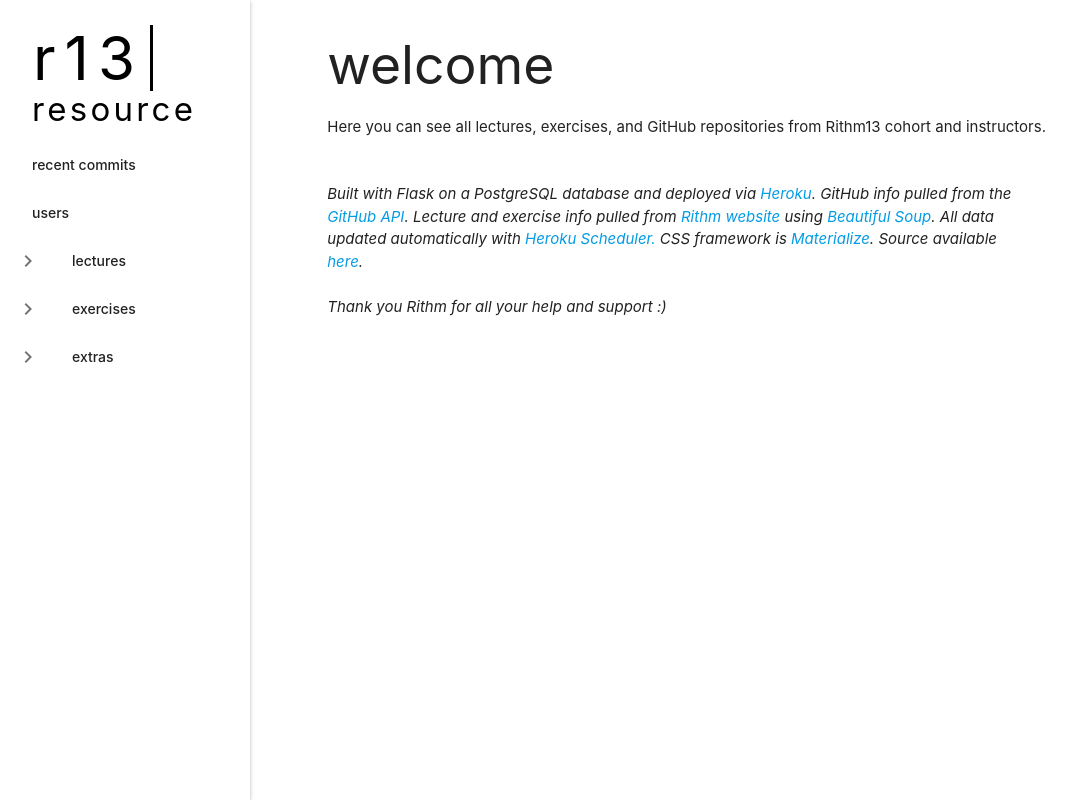
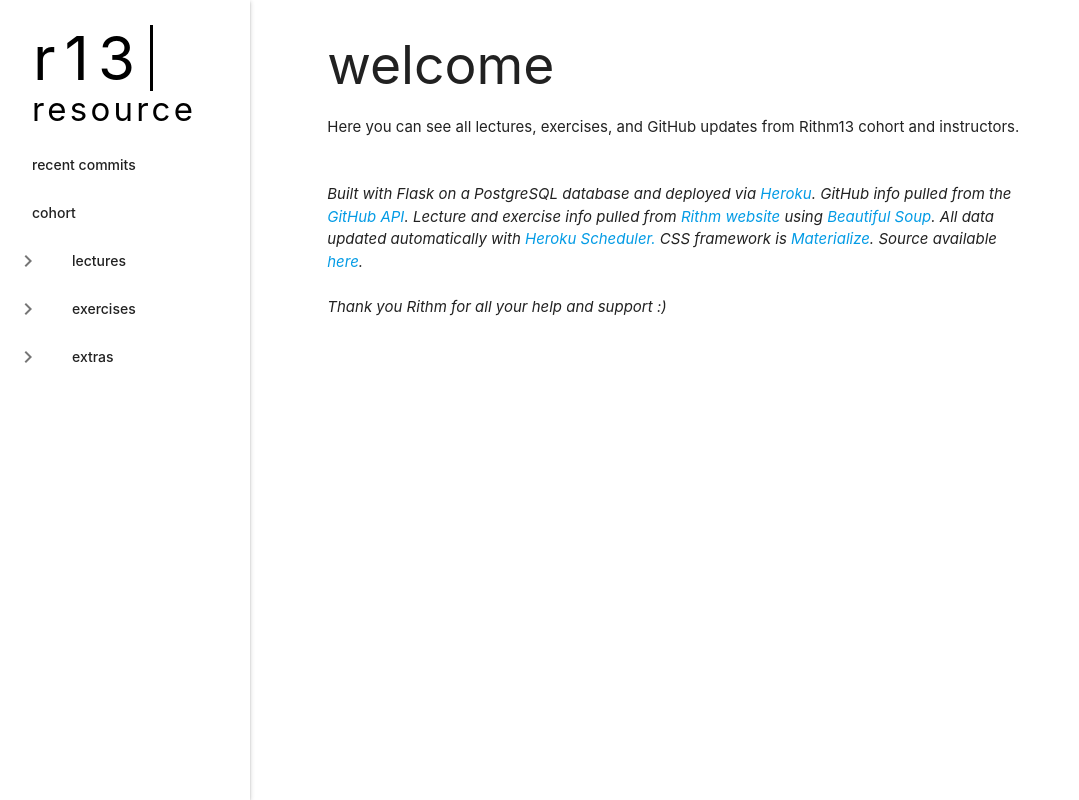
Before and after one commit to chrismartinio/r13resource, a Flask app: page / in a window 1280 px wide. Shown: the whole page, without its empty margins (0-1079 px from the left). Run offline with Flask 2, Linux system fonts and the light colour scheme; data that the repository does not hold is empty; some libraries are stand-ins or nearby versions.

Commit message:
nav fixes, commits fixes

```diff
--- a/static/style.css
+++ b/static/style.css
@@ -240,7 +240,7 @@ div.code-block {
   /* Github repos page */
 
   .repos {
-    max-width: 500px;
+    max-width: 550px;
     width: 100%;
     padding: 10px;
     box-shadow: .5px .5px 1px .5px rgba(0,0,0,0.4);
--- a/templates/base.html
+++ b/templates/base.html
@@ -26,7 +26,7 @@
           <h4>resource</h4>
       </a>
       <li><a class="waves-effect waves-orange main-link" href="/github-repos">recent commits</a></li>
-      <li><a class="waves-effect waves-orange main-link" href="/github-users">users</a></li>
+      <li><a class="waves-effect waves-orange main-link" href="/github-users">cohort</a></li>
 
       <!-- lectures menu -->
       <li class="no-padding">
--- a/templates/index.html
+++ b/templates/index.html
@@ -6,7 +6,7 @@
 
 <div class="container">
   <h2>welcome</h2>
-  <p>Here you can see all lectures, exercises, and GitHub repositories from Rithm13 cohort and instructors.</p>
+  <p>Here you can see all lectures, exercises, and GitHub updates from Rithm13 cohort and instructors.</p>
 
 
   <div class="section">
```
